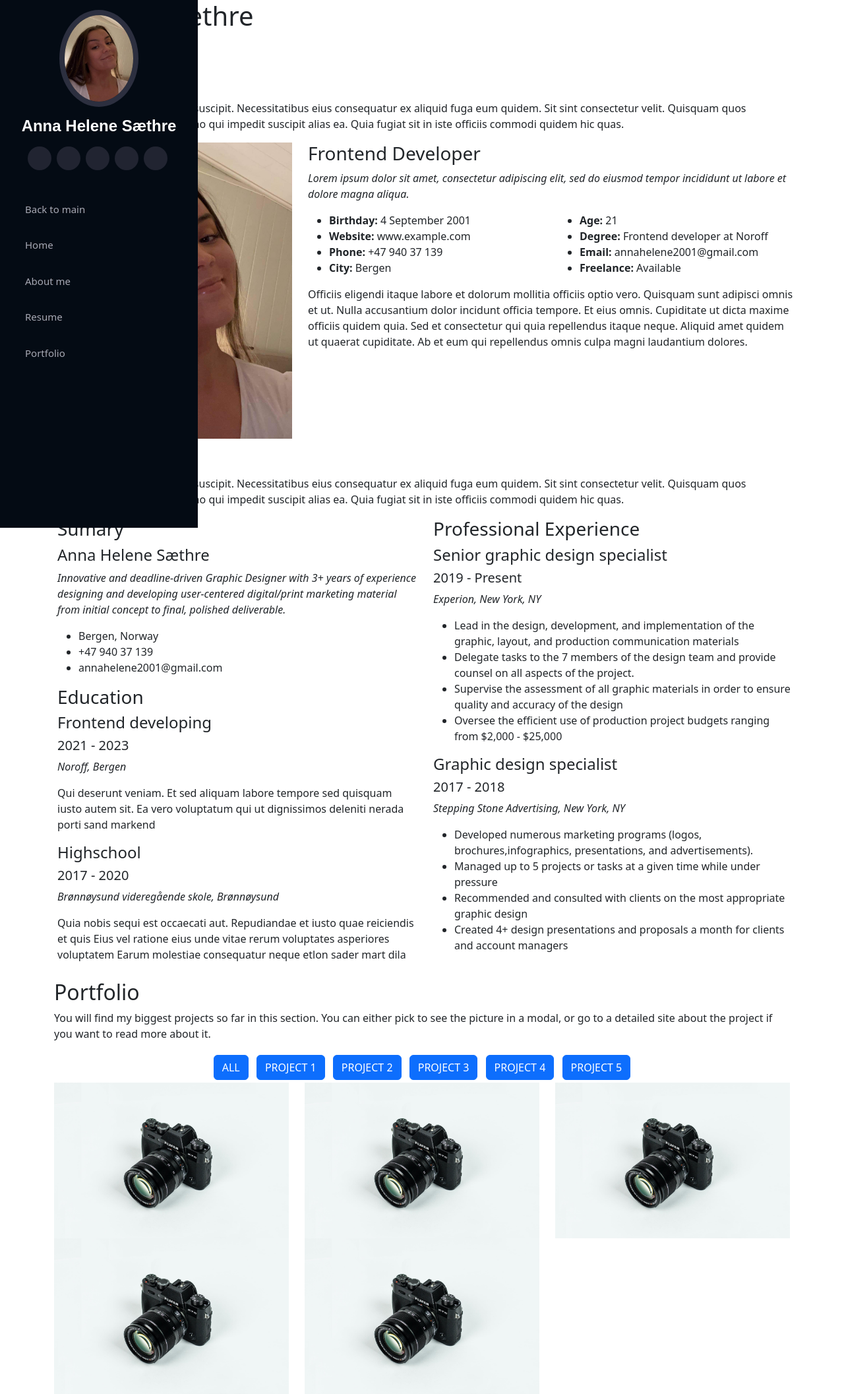
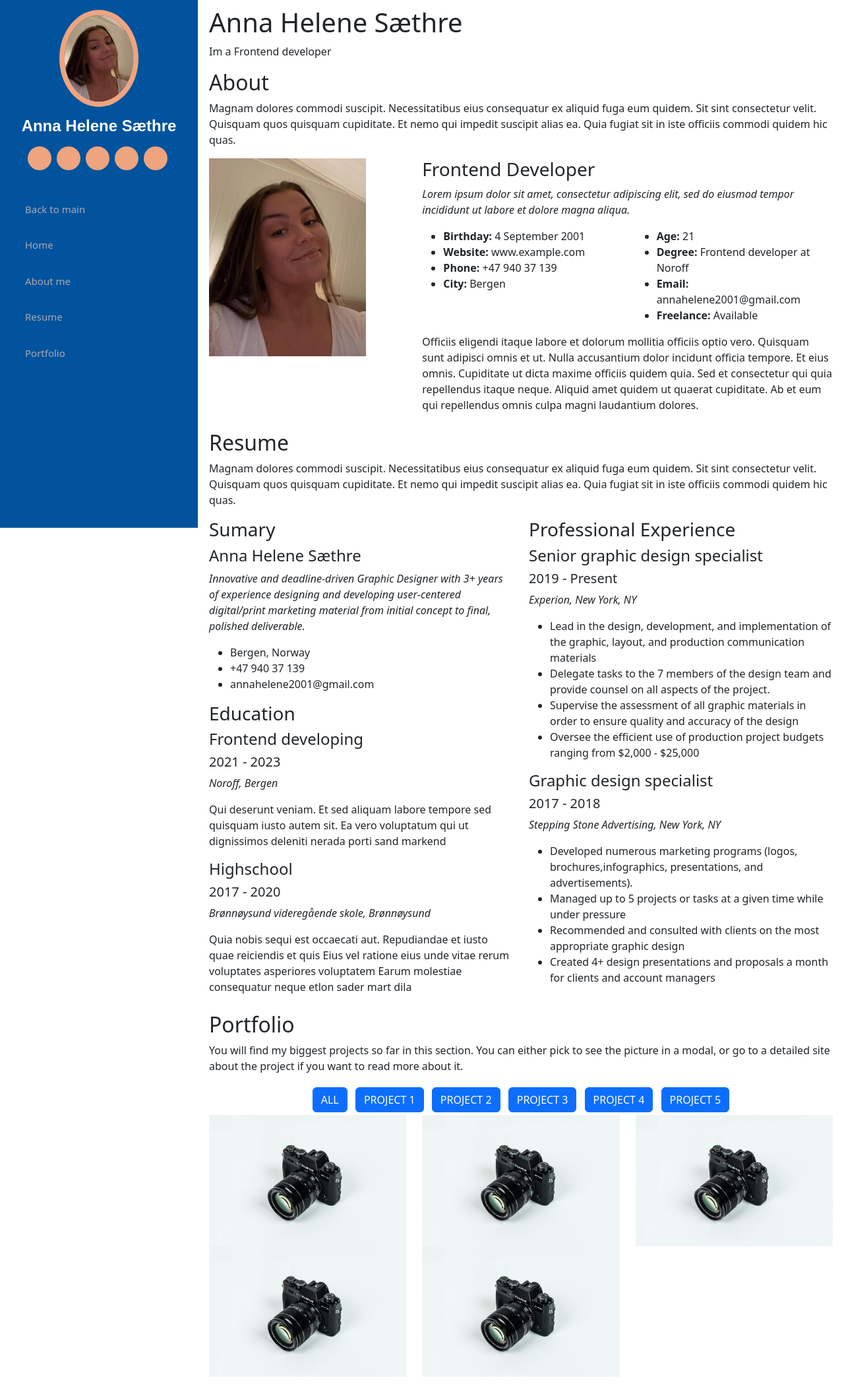
Before and after one commit to AnnaHelene01/FED2-Test, a website: page sidebar.html in a window 1280 px wide. Shown: the whole page at 66% size. Drawn offline with nearby package versions, Linux system fonts and the light colour scheme.

Commit message:
fixed layout -mobile

```diff
--- /dev/null
+++ b/package.json
@@ -0,0 +1,5 @@
+{
+  "dependencies": {
+    "bootstrap-icons": "^1.9.1"
+  }
+}
--- a/sidebar.html
+++ b/sidebar.html
@@ -12,28 +12,33 @@
     <link rel="stylesheet" href="style.css">
     <style>
           .section {
-            width: 100vw;
+            width: auto;
             margin: 10px 5px;
         }
 
-        @media screen {
+        main  {
+          margin-left: 300px;
+        }
 
+        .img-width {
+          max-height: 300px;
+          width: auto;
         }
+
     </style>
 </head>
   <body>
-  <!-- ======= Mobile nav toggle button ======= -->
-  <i class="bi bi-list mobile-nav-toggle d-xl-none"></i>
+  <div id="grid" class="">
+      <i class="bi bi-list mobile-nav-toggle d-lg-none"></i>
 
-  <header id="header">
+  <header id="header" class="">
     <div class="d-flex flex-column">
-
       <div class="profile">
         <img src="annaportrett2.png" alt="" class="img-fluid rounded-circle">
         <h1 class="text-light"><a href="index.html">Anna Helene Sæthre</a></h1>
         <div class="social-links mt-3 text-center">
           <a href="#" class="twitter"><i class="bx bxl-twitter"></i></a> <!--LEGG TIL IKONER-->
-          <a href="#" class="facebook"><i class="bx bxl-facebook"></i></a>
+          <a href="#" class="facebook"><i class="bi bi-facebook"></i></a>
           <a href="#" class="instagram"><i class="bx bxl-instagram"></i></a>
           <a href="#" class="google-plus"><i class="bx bxl-skype"></i></a>
           <a href="#" class="linkedin"><i class="bx bxl-linkedin"></i></a>
@@ -51,9 +56,12 @@
       </nav>
     </div>
   </header>
+
+ <!-- ==== MAIN ONTENT ===== -->
+  <main>
      <!-- ======= HOME Section ======= -->
-  <section id="home" class="d-flex flex-column justify-content-center align-items-center">
-    <div class="w-100 h-50" data-aos="fade-in">
+    <section id="home" class="section">
+        <div class="container">
            <h1>Anna Helene Sæthre</h1>
            <p>Im a Frontend developer</p>
         </div>
@@ -65,10 +73,9 @@
             <h2>About</h2>
             <p>Magnam dolores commodi suscipit. Necessitatibus eius consequatur ex aliquid fuga eum quidem. Sit sint consectetur velit. Quisquam quos quisquam cupiditate. Et nemo qui impedit suscipit alias ea. Quia fugiat sit in iste officiis commodi quidem hic quas.</p>
         </div>
-
         <div class="row">
             <div class="col-lg-4" data-aos="fade-right">
-                <img src="annaportrett2.png" class="img-fluid" alt="">
+                <img src="annaportrett2.png" class="img-width img-fluid" alt="Portrett bilde av Anna">
             </div>
             <div class="col-lg-8 pt-4 pt-lg-0 content" data-aos="fade-left">
                 <h3>Frontend Developer</h3>
@@ -165,7 +172,7 @@
 
   </div>
 </section>
-  <section id="#portfolio" class="portfolio section-bg">
+<section id="#portfolio" class="section">
 <div class="container">
   <div class="section-title">
     <h2>Portfolio</h2>
@@ -200,7 +207,7 @@
       </div>
     </div>
 
-        <div class="col-lg-4 col-md-6 portfolio-item filter-web">
+    <div class="col-lg-4 col-md-6">
       <div class="portfolio-wrap">
         <img src="product-example.jpeg" class="img-fluid" alt="">
         <div class="portfolio-links">
@@ -210,7 +217,7 @@
       </div>
     </div>
 
-        <div class="col-lg-4 col-md-6 portfolio-item filter-app">
+    <div class="col-lg-4 col-md-6">
       <div class="portfolio-wrap">
         <img src="product-example.jpeg" class="img-fluid" alt="">
         <div class="portfolio-links">
@@ -220,7 +227,7 @@
       </div>
     </div>
 
-        <div class="col-lg-4 col-md-6 portfolio-item filter-card">
+    <div class="col-lg-4 col-md-6">
       <div class="portfolio-wrap">
         <img src="product-example.jpeg" class="img-fluid" alt="">
         <div class="portfolio-links">
@@ -230,7 +237,7 @@
       </div>
     </div>
 
-        <div class="col-lg-4 col-md-6 portfolio-item filter-web">
+    <div class="col-lg-4 col-md-6">
       <div class="portfolio-wrap">
         <img src="product-example.jpeg" class="img-fluid" alt="">
         <div class="portfolio-links">
@@ -243,6 +250,12 @@
 </div>
 </section><!-- End Portfolio Section -->
 
+  </main>
+    </div>
+  <!-- ======= Mobile nav toggle button ======= -->
+
+
+
 
     <!-- JavaScript Bundle with Popper
     <script src="https://cdn.jsdelivr.net/npm/bootstrap@5.2.1/dist/js/bootstrap.bundle.min.js"
--- a/style.css
+++ b/style.css
@@ -1,5 +1,3 @@
-
-
 a {
   text-decoration: none;
 }
@@ -26,7 +24,7 @@ a {
   z-index: 9997;
   transition: all 0.5s;
   padding: 0 15px;
-  background: #040b14;
+  background: #00539CFF;
   overflow-y: auto;
 }
 
@@ -34,7 +32,7 @@ a {
   margin: 15px auto;
   display: block;
   width: 120px;
-  border: 8px solid #2c2f3f;
+  border: 8px solid #EEA47FFF
 }
 
 #header .profile h1 {
@@ -42,7 +40,6 @@ a {
   margin: 0;
   padding: 0;
   font-weight: 600;
-  -moz-text-align-last: center;
   text-align-last: center;
   font-family: "Poppins", sans-serif;
 }
@@ -56,7 +53,7 @@ a {
 #header .profile .social-links a {
   font-size: 18px;
   display: inline-block;
-  background: #212431;
+  background: #EEA47FFF;
   color: #fff;
   line-height: 1;
   padding: 8px 0;
@@ -69,22 +66,20 @@ a {
 }
 
 #header .profile .social-links a:hover {
-  background: #149ddd;
+  background: #EEA47FFF;
   color: #fff;
   text-decoration: none;
 }
 
-#main {
-  margin-left: 300px;
-}
 
-@media (max-width: 1199px) {
+
+@media (max-width: 990px) {
   #header {
     left: -300px;
   }
 
-  #main {
-    margin-left: 0;
+  main {
+    margin: auto;
   }
 }
 
@@ -137,7 +132,7 @@ a {
 .nav-menu .active i,
 .nav-menu .active:focus i,
 .nav-menu li:hover>a i {
-  color: #149ddd;
+  color: #EEA47FFF;
 }
 
 /* Mobile Navigation */
@@ -150,7 +145,7 @@ a {
   font-size: 24px;
   transition: all 0.4s;
   outline: none !important;
-  background-color: #149ddd;
+  background-color: #EEA47FFF;
   color: #fff;
   width: 40px;
   height: 40px;
```
Also changed, not shown: 1 other file. Lines whose indentation alone changed are shown as unchanged.
